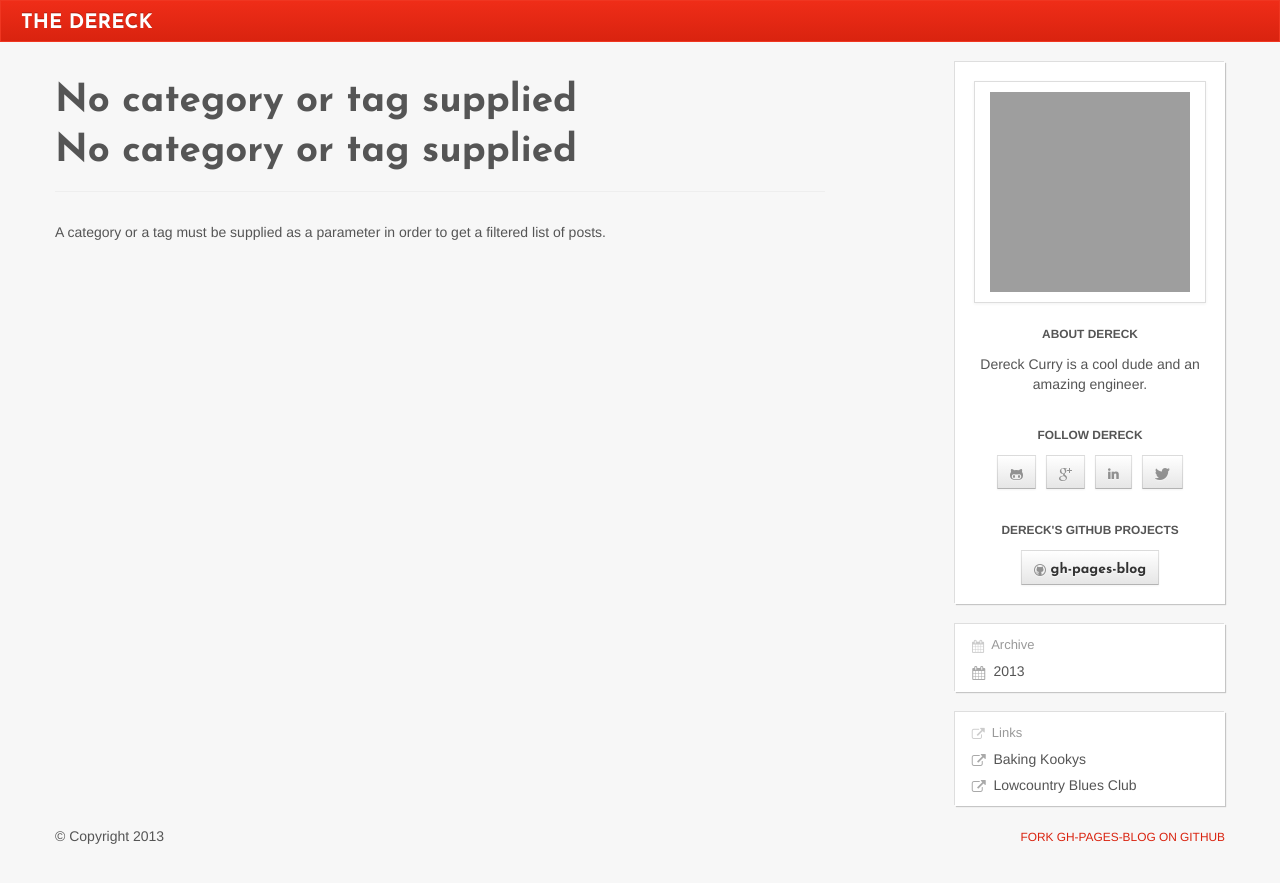
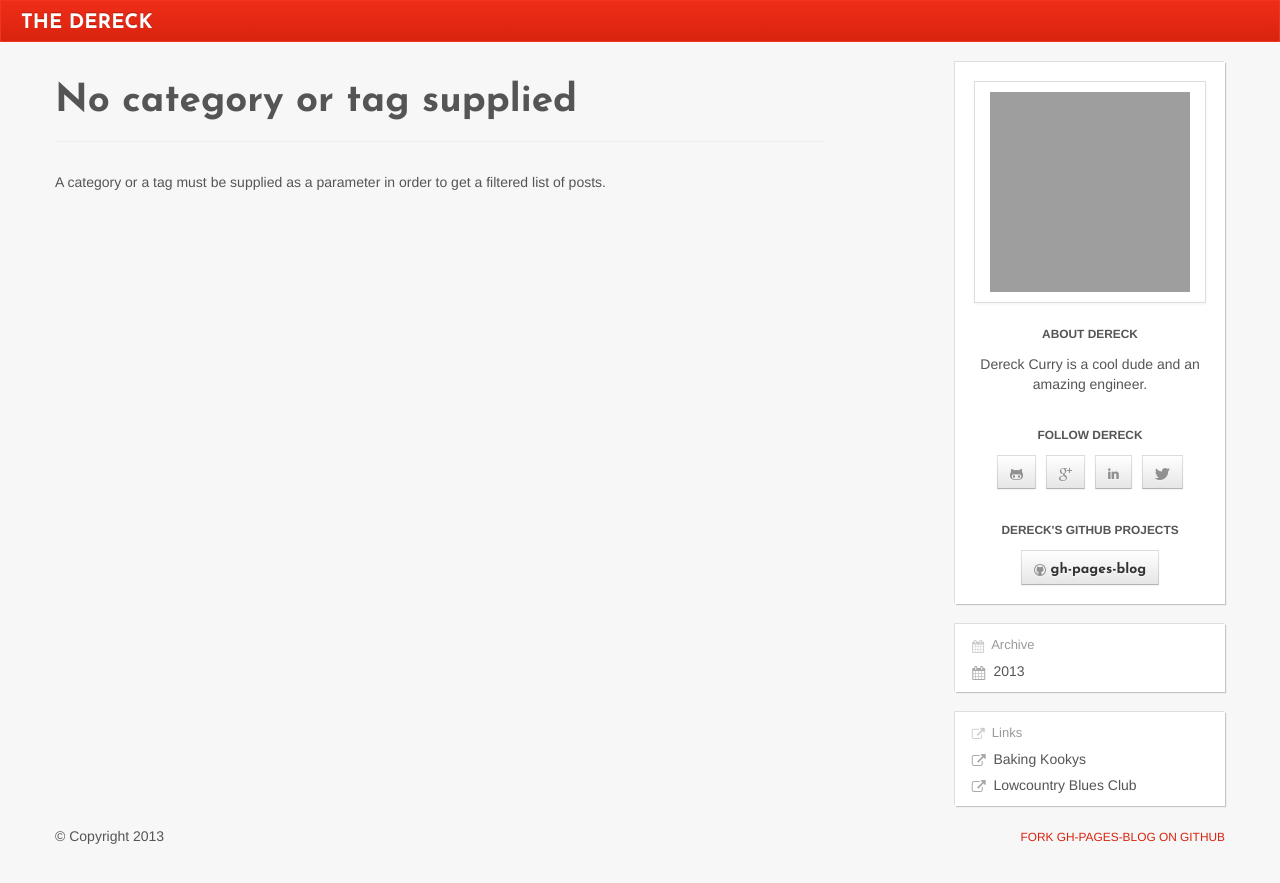
Before and after one commit to thedereck/thedereck.github.com, a Jekyll site: the page built from filter.html, in a window 1280 px wide. Shown: the top 883 px of the page. Built offline with Jekyll 4.4.1, drawn with Linux system fonts in a browser that asks for light colours; comment, search, counter and statistics services are not loaded; grey boxes are pictures that could not be loaded.

Commit message:
Fixing page header

```diff
--- a/_includes/body/sections/header/page.html
+++ b/_includes/body/sections/header/page.html
@@ -1,12 +1,11 @@
-{% if page.title or page.subtitle %}
+{% if page.title or page.subtitle or site.description %}
 	{% assign header_page_html = null %}
 	{% capture header_page_html %}
 		<div class="page-header">
-			<h1>Test</h1>
-			{% if page.title == null or page.title == false %}
+			{% if page.title %}
+				<h1>{{ page.title }}</h1>
+			{% elsif site.description %}
 				<h1>{{ site.description }}</h1>
-			{% else %}
-				<h1>{{ page.title }}</h1>
 			{% endif %}
 
 			{% if page.subtitle %}
--- a/_includes/body/sections/header/post.html
+++ b/_includes/body/sections/header/post.html
@@ -24,10 +24,10 @@
 	{% endif %}
 
 	<div class="page-header">
-		{% if page.title == null or page.title == false %}
+		{% if page.title %}
+			<h1>{{ page.title }}</h1>
+		{% elsif site.description %}
 			<h1>{{ site.description }}</h1>
-		{% else %}
-			<h1>{{ page.title }}</h1>
 		{% endif %}
 
 		{% if page.subtitle %}
```
